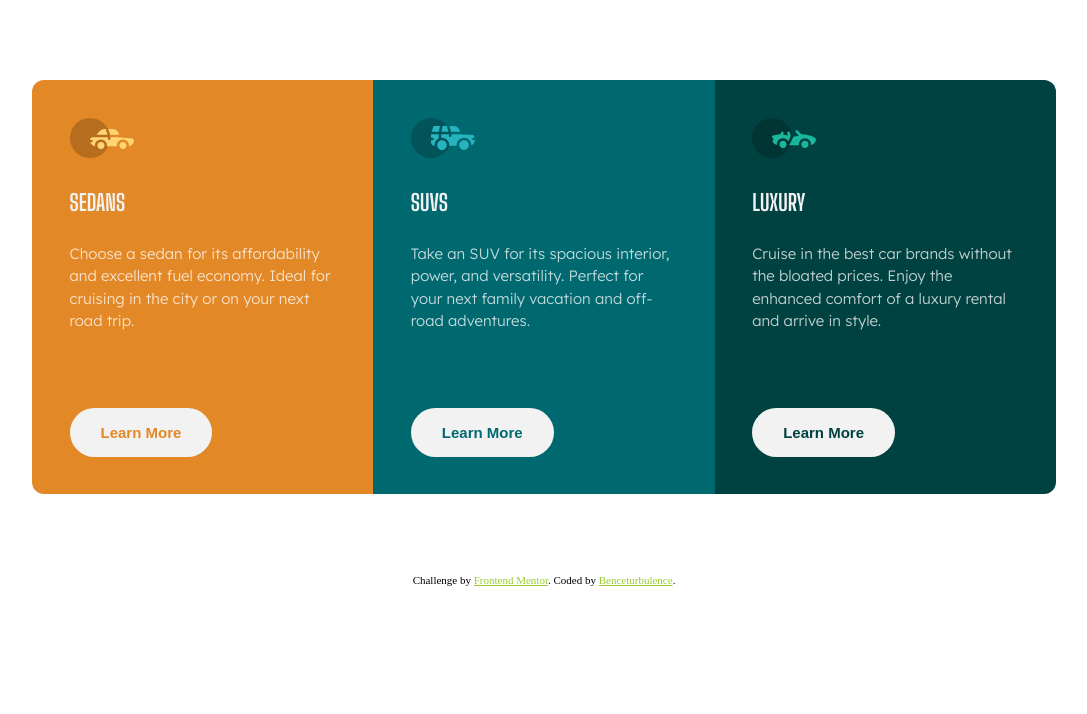
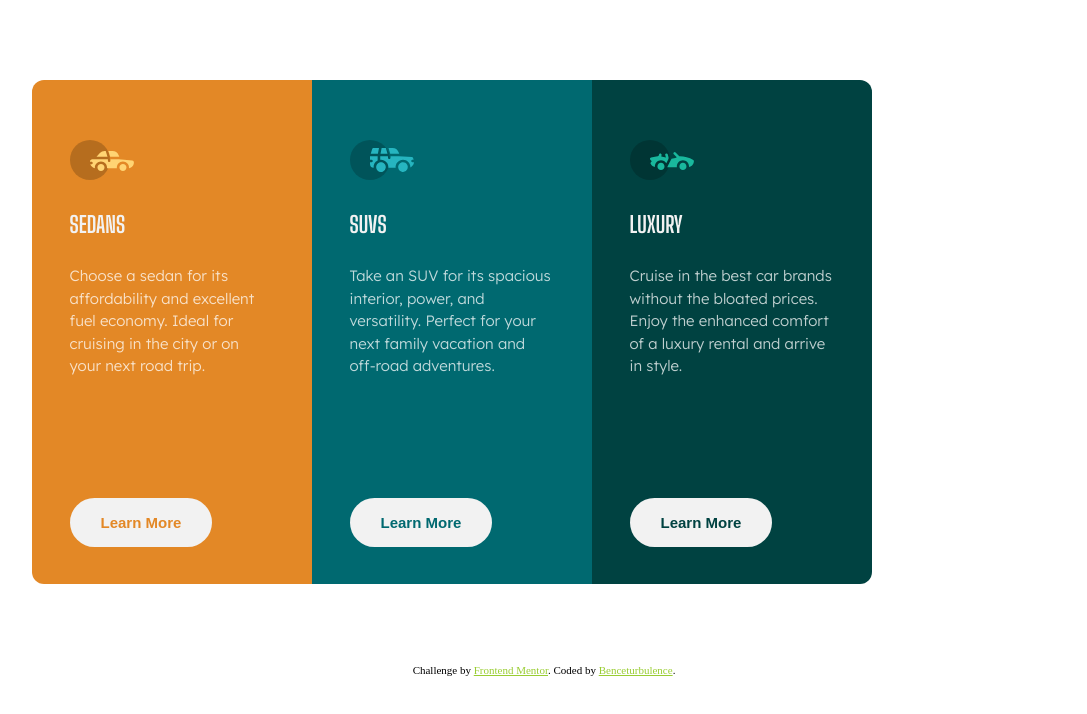
Before and after one commit to benceturbulence/Frontend_Mentorr_3_column_preview_card_component_main, a plain HTML site: page index.html in a window 1280 px wide. Shown: the whole page, without its empty margins (96-1183 px from the left). Drawn offline with Linux system fonts and the light colour scheme.

Commit message:
column correction

```diff
--- a/style.css
+++ b/style.css
@@ -120,28 +120,33 @@ h1 {
     }
 
     section {
-        width: 100%;
+        max-width: 280px;
         height: auto;
     }
 
+    .section_container {
+        padding-top: 4rem;
+    }
+
+    .section_three {
+        border-top-right-radius: 12px;
+        border-bottom-left-radius: 0px;
+    }
+
+    .section_one {
+        border-top-right-radius: 0px;
+        border-bottom-left-radius: 12px;
+    }
+
+
     .btn {
-        margin-top: 5rem;
+        margin-top: 8rem;
     }
 
     .btn:hover,
     .btn:focus {
         color: var(--very-light-gray);
     }
-    .section_one {
-        border-top-right-radius: 0px;
-        border-bottom-left-radius: 12px;
-    }
-
-    .section_three {
-        border-top-right-radius: 12px;
-        border-bottom-left-radius: 0px;
-
-    }
 }
 
 .attribution { font-size: 11px; text-align: center; }
```
